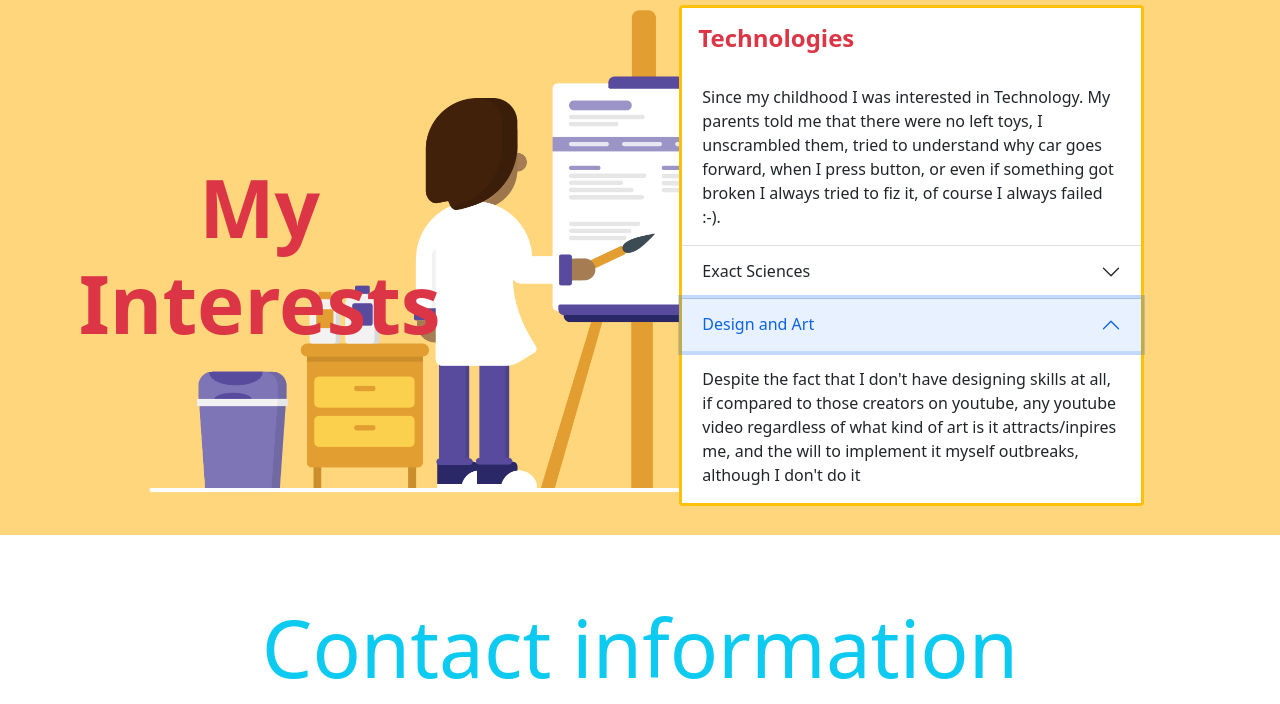
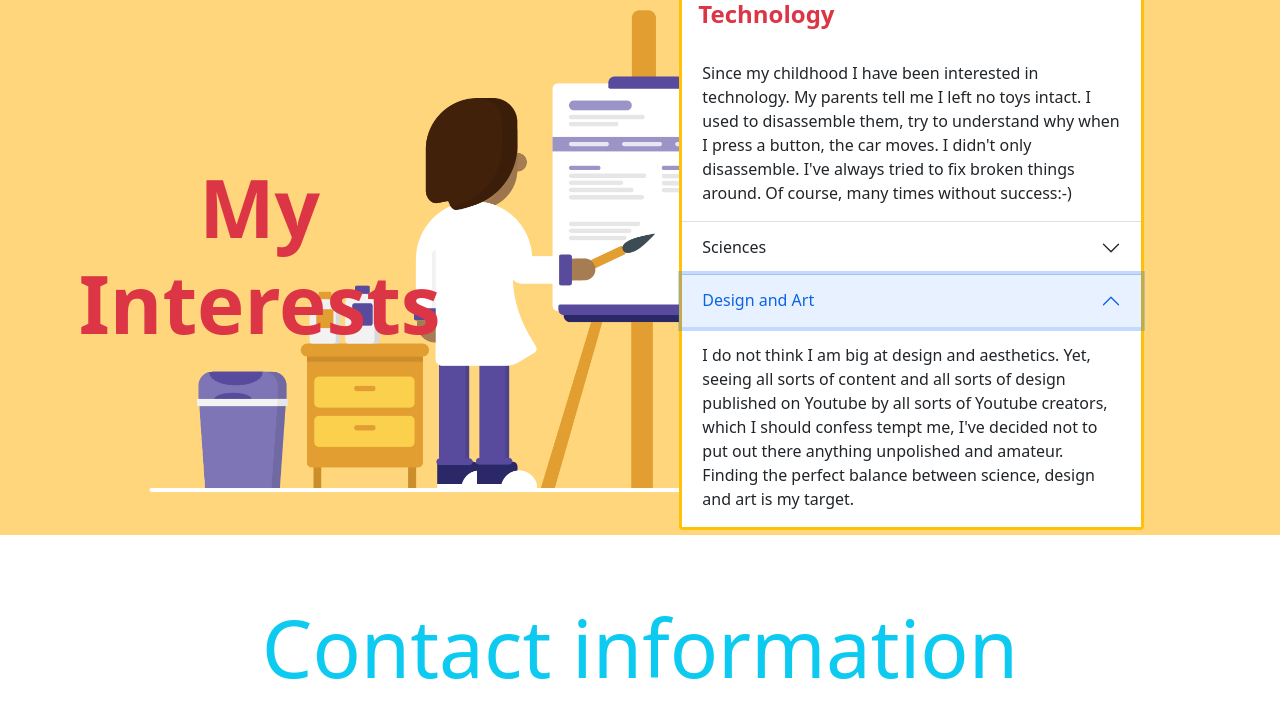
Before and after one commit to klopbir/cindetehsil, a website: page Toghrul/indext.html in a window 1280 px wide. Both pictures are taken after a click on the button "Design and Art". Shown: the part 985-1689 px from the top of the page. Drawn offline with nearby package versions, Linux system fonts and the light colour scheme; files whose address does not match are found by name.

Commit message:
Update indext.html

```diff
--- a/Toghrul/indext.html
+++ b/Toghrul/indext.html
@@ -50,24 +50,24 @@
                         <div class="accordion-item">
                           <h2 class="accordion-header " id="headingOne">
                             <button class="text-start fs-4 text-danger border border-0 ps-3 py-3 fw-bold" style="width: 100%;background-color: white;" type="button" data-bs-toggle="collapse" data-bs-target="#collapseOne" aria-expanded="true" aria-controls="collapseOne">
-                              Technologies
+                              Technology
                             </button>
                           </h2>
                           <div id="" class="accordion-collapse collapse show" aria-labelledby="headingOne" >
                             <div class="accordion-body">
-                                Since my childhood I was interested in Technology. My parents told me that there were no left toys, I unscrambled them, tried to understand why car goes forward, when I press button, or even if something got broken I always tried to fiz it, of course I always failed :-).
+Since my childhood I have been interested in technology. My parents tell me I left no toys intact. I used to disassemble them, try to understand why when I press a button, the car moves. I didn't only disassemble. I've always tried to fix broken things around. Of course, many times without success:-)
                             </div>
                           </div>
                         </div>
                         <div class="accordion-item">
                           <h2 class="accordion-header" id="headingTwo">
                             <button class="accordion-button collapsed" type="button" data-bs-toggle="collapse" data-bs-target="#collapseTwo" aria-expanded="true" aria-controls="collapseTwo">
-                              Exact Sciences
+                              Sciences
                             </button>
                           </h2>
                           <div id="collapseTwo" class="accordion-collapse collapse" aria-labelledby="headingTwo" >
                             <div class="accordion-body">
-                                Although major part of students consider Subjects like Math, Physics and Chemistry dull or even hate them, I found/find them attractive and breathtaking. For me there is no better knowledge than the one that clarifies almost all the processes in the world
+                                Although significant part of students considers subjects like Math, Physics and Chemistry dull or even hate them, I've always found and still find them attractive and breathtaking. For me there is no better knowledge than the one that explains underlaying processes for everything that we experience in daily life.
                             </div>
                           </div>
                         </div>
@@ -79,7 +79,7 @@
                           </h2>
                           <div id="collapseThree" class="accordion-collapse collapse" aria-labelledby="headingThree" >
                             <div class="accordion-body">
-                                Despite the fact that I don't have designing skills at all, if compared to those creators on youtube, any youtube video regardless of what kind of art is it attracts/inpires me, and the will to implement it myself outbreaks, although I don't do it
+I do not think I am big at design and aesthetics. Yet, seeing all sorts of content and all sorts of design published on Youtube by all sorts of Youtube creators, which I should confess tempt me, I've decided not to put out there anything unpolished and amateur. Finding the perfect balance between science, design and art is my target.
                             </div>
                         </div>
                       </div>
```
